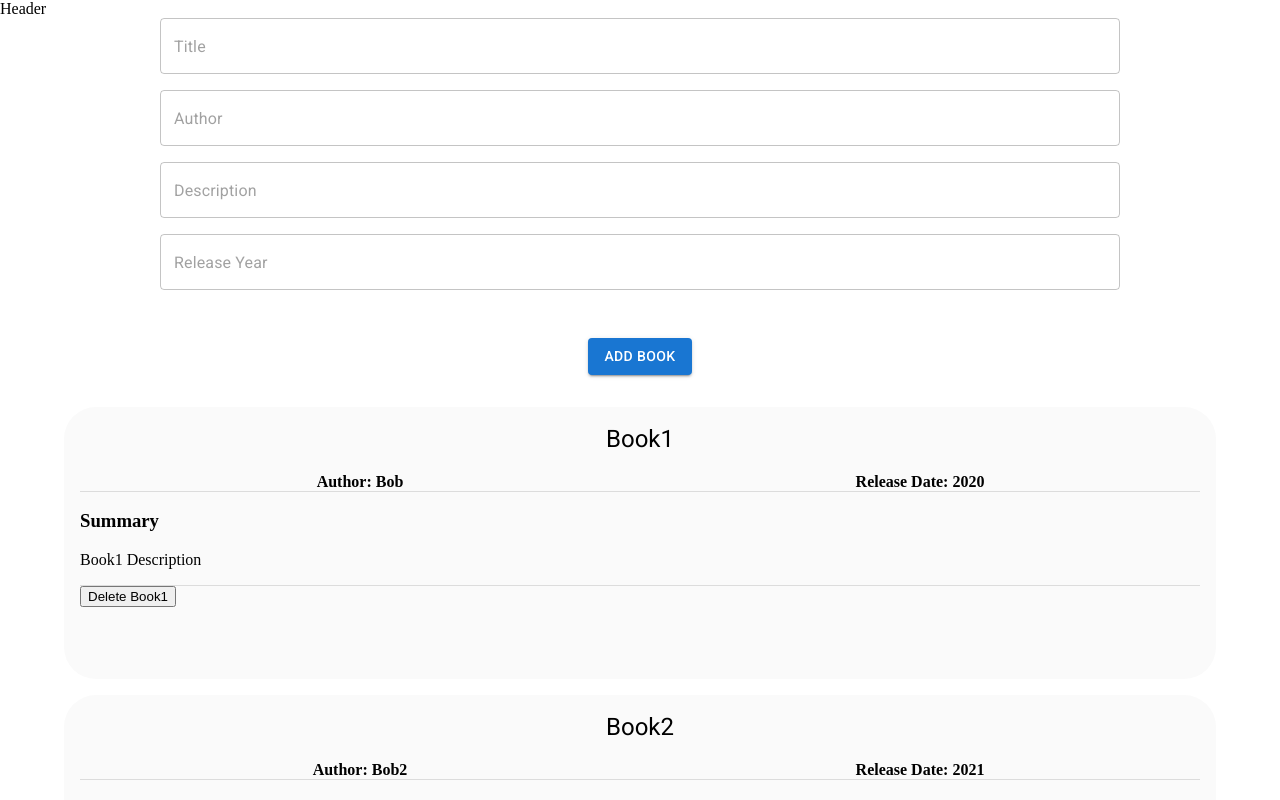
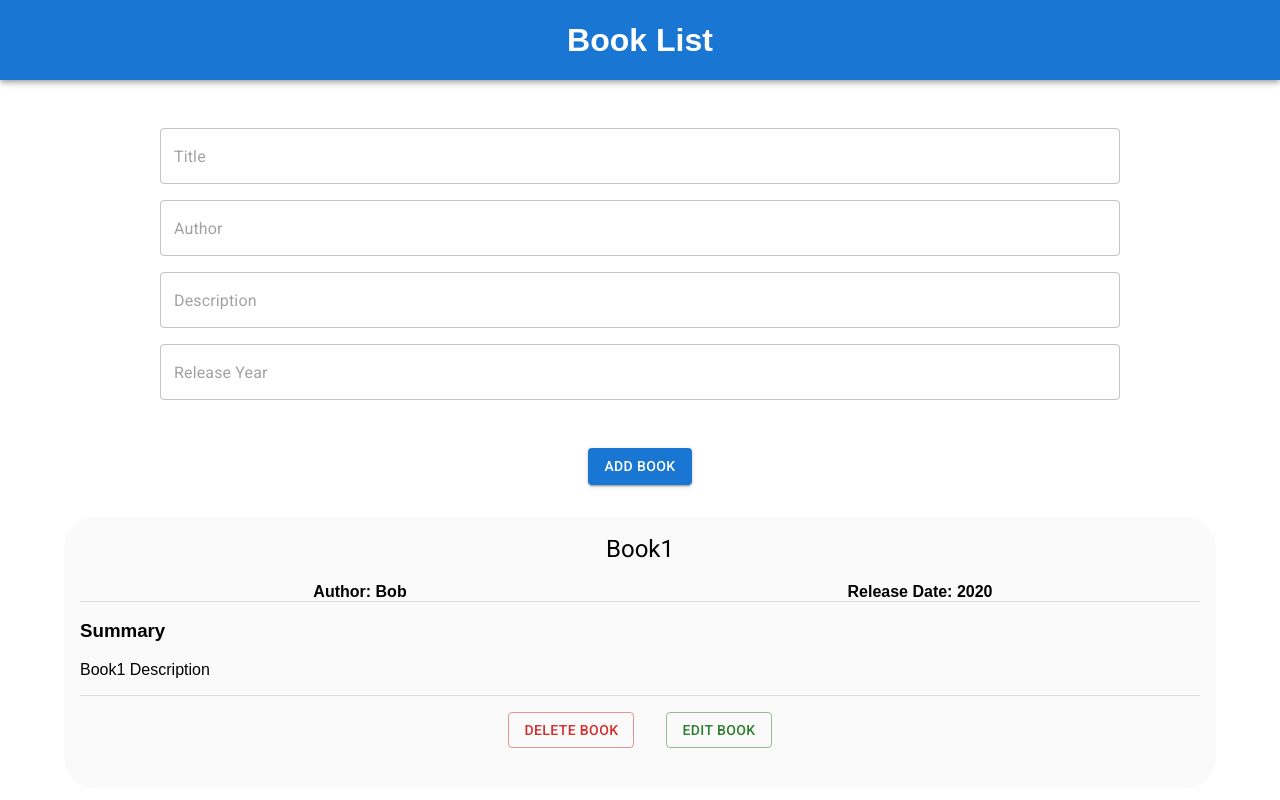
Before and after one commit to HarryH-Tech/Typescript-Books, a React (Create React App) app: page / in a window 1280 px wide. Shown: the top 800 px of the page. Built offline with nearby package versions, Linux system fonts and the light colour scheme.

Commit message:
Styled Header, added Modal and ability to open/close in EditBook component, added error checking in AddBook component to ensure all fields contain data before submission.

```diff
--- a/src/components/AddBook.tsx
+++ b/src/components/AddBook.tsx
@@ -4,6 +4,7 @@ import '../styles/AddBook.css';
 import Button from '@mui/material/Button';
 import Box from '@mui/material/Box';
 import TextField from '@mui/material/TextField';
+import Alert from '@mui/material/Alert';
 
 import { IBook, IBookList } from '../Types';
 
@@ -15,28 +16,44 @@ type Props = {
 const AddBook: FC<Props> = ({ bookList, setBookList }): JSX.Element => {
   console.log(bookList);
   const [book, setBook] = useState<IBook>({
-    id: Math.random(),
+    id: 0,
     title: '',
     author: '',
     description: '',
     releaseDate: '',
   });
+  const [errorMessage, setErrorMessage] = useState('');
+
+  const { id, title, author, description, releaseDate } = book;
 
   const handleInputChange = (event: ChangeEvent<HTMLInputElement>): void => {
+    setErrorMessage('');
     setBook({ ...book, [event.target.name]: event.target.value });
-    console.log(book);
   };
 
   const addBook = (): void => {
-    const newBook = {
-      bookId: Math.random(),
-      bookTitle: book.title,
-      bookAuthor: book.author,
-      bookDescription: book.description,
-      bookReleaseDate: book.releaseDate,
-    };
+    if (!title || !author || !description || !releaseDate) {
+      setErrorMessage(
+        'Please ensure all fields are filled in before adding your book.'
+      );
+    } else {
+      const newBook = {
+        bookId: Math.random(),
+        bookTitle: title,
+        bookAuthor: author,
+        bookDescription: description,
+        bookReleaseDate: releaseDate,
+      };
+      setBookList([...bookList, newBook]);
 
-    setBookList([...bookList, newBook]);
+      setBook({
+        id: 0,
+        title: '',
+        author: '',
+        description: '',
+        releaseDate: '',
+      });
+    }
   };
 
   return (
@@ -72,6 +89,7 @@ const AddBook: FC<Props> = ({ bookList, setBookList }): JSX.Element => {
           type="number"
           placeholder="Release Year"
         />
+        {errorMessage && <Alert severity="error">{errorMessage}</Alert>}
         <div className="button-container">
           <Button onClick={addBook} variant="contained" className="form-button">
             Add Book
--- a/src/components/Book.tsx
+++ b/src/components/Book.tsx
@@ -1,5 +1,8 @@
-import React, { FC } from 'react';
+import React, { FC, MouseEvent, useState } from 'react';
 import DeleteBook from './DeleteBook';
+import EditBook from './EditBook';
+import Button from '@mui/material/Button';
+
 import { IBook, IBookList } from '../Types';
 import '../styles/Book.css';
 
@@ -24,6 +27,13 @@ const Book: FC<Props> = ({
   bookList,
   setBookList,
 }) => {
+  const [openEditModal, setOpenEditModal] = useState(false);
+
+  const openModal = (e: MouseEvent) => {
+    e.preventDefault();
+    setOpenEditModal(true);
+  };
+
   return (
     <>
       <Container>
@@ -57,7 +67,35 @@ const Book: FC<Props> = ({
             <p>{description}</p>
           </div>
           <Divider />
-          <DeleteBook id={id} bookList={bookList} setBookList={setBookList} />
+          <div
+            style={{
+              display: 'flex',
+              justifyContent: 'center',
+            }}
+          >
+            <DeleteBook id={id} bookList={bookList} setBookList={setBookList} />
+            <Button
+              sx={{ m: 2 }}
+              onClick={(event) => openModal(event)}
+              variant="outlined"
+              color="success"
+            >
+              Edit Book
+            </Button>
+            {openEditModal && (
+              <EditBook
+                id={id}
+                title={title}
+                author={author}
+                description={description}
+                releaseDate={releaseDate}
+                bookList={bookList}
+                setBookList={setBookList}
+                openEditModal={openEditModal}
+                setOpenEditModal={setOpenEditModal}
+              />
+            )}
+          </div>
         </Box>
       </Container>
     </>
--- a/src/components/DeleteBook.tsx
+++ b/src/components/DeleteBook.tsx
@@ -1,5 +1,6 @@
 import React, { FC, MouseEvent } from 'react';
 import { IBook, IBookList } from '../Types';
+import Button from '@mui/material/Button';
 
 type Props = {
   bookList: IBookList[];
@@ -10,15 +11,19 @@ type Props = {
 const DeleteBook: FC<Props> = ({ bookList, setBookList, id }): JSX.Element => {
   const deleteBook = (e: MouseEvent, bookId: number) => {
     e.preventDefault();
-    console.log(bookId);
     setBookList(bookList.filter((book) => book.bookId !== bookId));
   };
 
   return (
     <>
-      <button onClick={(event) => deleteBook(event, id)}>
-        Delete Book{id}{' '}
-      </button>
+      <Button
+        sx={{ m: 2 }}
+        variant="outlined"
+        color="error"
+        onClick={(event) => deleteBook(event, id)}
+      >
+        Delete Book
+      </Button>
     </>
   );
 };
--- /dev/null
+++ b/src/components/EditBook.tsx
@@ -0,0 +1,44 @@
+import React, { FC, ChangeEvent } from 'react';
+import { IBook, IBookList } from '../Types';
+import { Button, Modal, Typography, TextField, Box } from '@mui/material';
+
+type Props = {
+  bookList: IBookList[];
+  setBookList: React.Dispatch<React.SetStateAction<any>>;
+  id: number;
+  title: string;
+  author: string;
+  description: string;
+  releaseDate: string;
+  openEditModal: boolean;
+  setOpenEditModal: React.Dispatch<React.SetStateAction<any>>;
+};
+
+const EditBook: FC<Props> = ({
+  bookList,
+  setBookList,
+  id,
+  title,
+  author,
+  description,
+  releaseDate,
+  openEditModal,
+  setOpenEditModal,
+}) => {
+  const handleClose = () => {
+    setOpenEditModal(false);
+  };
+
+  const handleInputChange = (event: ChangeEvent<HTMLInputElement>): void => {
+    // setBook({ ...book, [event.target.name]: event.target.value });
+    // console.log(book);
+  };
+
+  return (
+    <Modal open={openEditModal} onClose={handleClose}>
+      <TextField value={author} onChange={handleInputChange} />
+    </Modal>
+  );
+};
+
+export default EditBook;
--- a/src/components/Header.tsx
+++ b/src/components/Header.tsx
@@ -1,12 +1,31 @@
 import React, { FC } from 'react';
 import '../styles/Header.css';
 
-import Button from '@mui/material/Button';
-import Box from '@mui/material/Box';
-import TextField from '@mui/material/TextField';
+import { AppBar, Box } from '@mui/material';
 
 const Header: FC = () => {
-  return <>Header</>;
+  return (
+    <>
+      <Box
+        sx={{
+          flexGrow: 1,
+          textAlign: 'center',
+          marginBottom: '3rem',
+        }}
+      >
+        <AppBar
+          position="static"
+          sx={{
+            display: 'flex',
+            height: '10vh',
+            justifyContent: 'center',
+          }}
+        >
+          <h1>Book List</h1>
+        </AppBar>
+      </Box>
+    </>
+  );
 };
 
 export default Header;
--- a/src/styles/App.css
+++ b/src/styles/App.css
@@ -1,4 +1,5 @@
 body {
   margin: 0;
   padding: 0;
+  font-family: Arial, Helvetica, sans-serif;
 }
```
